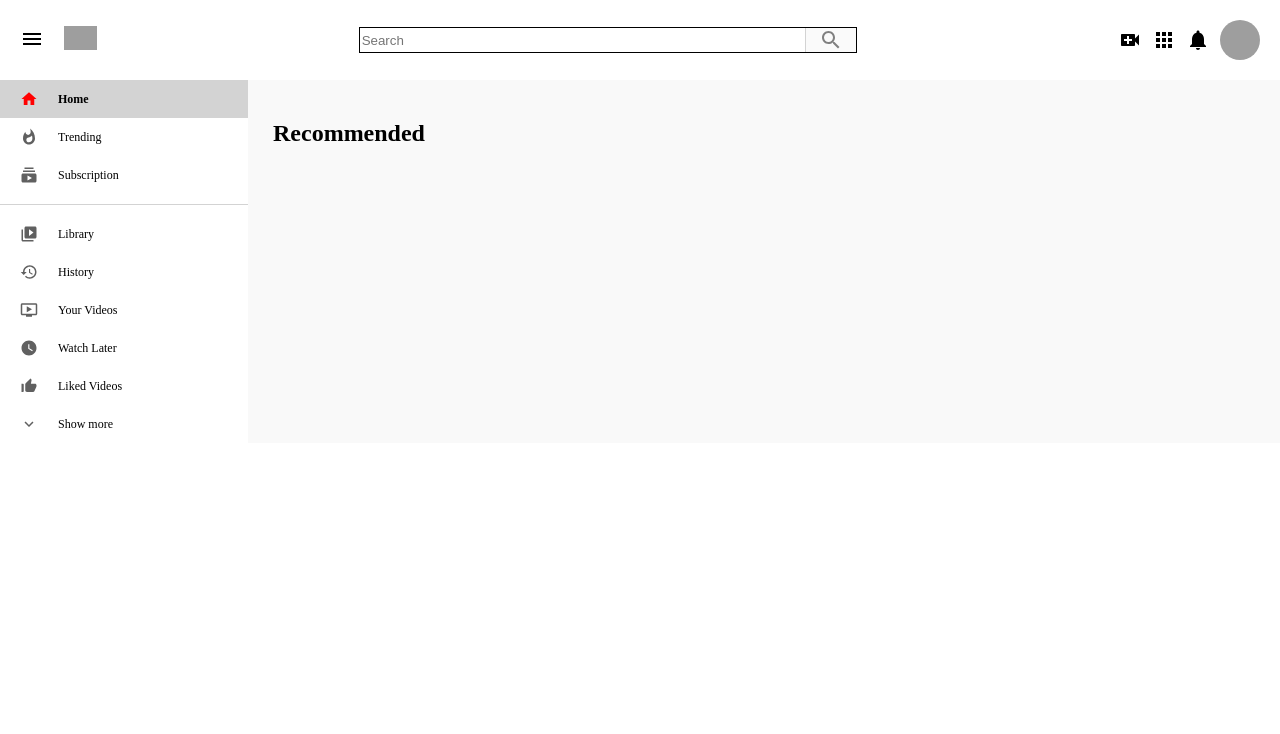
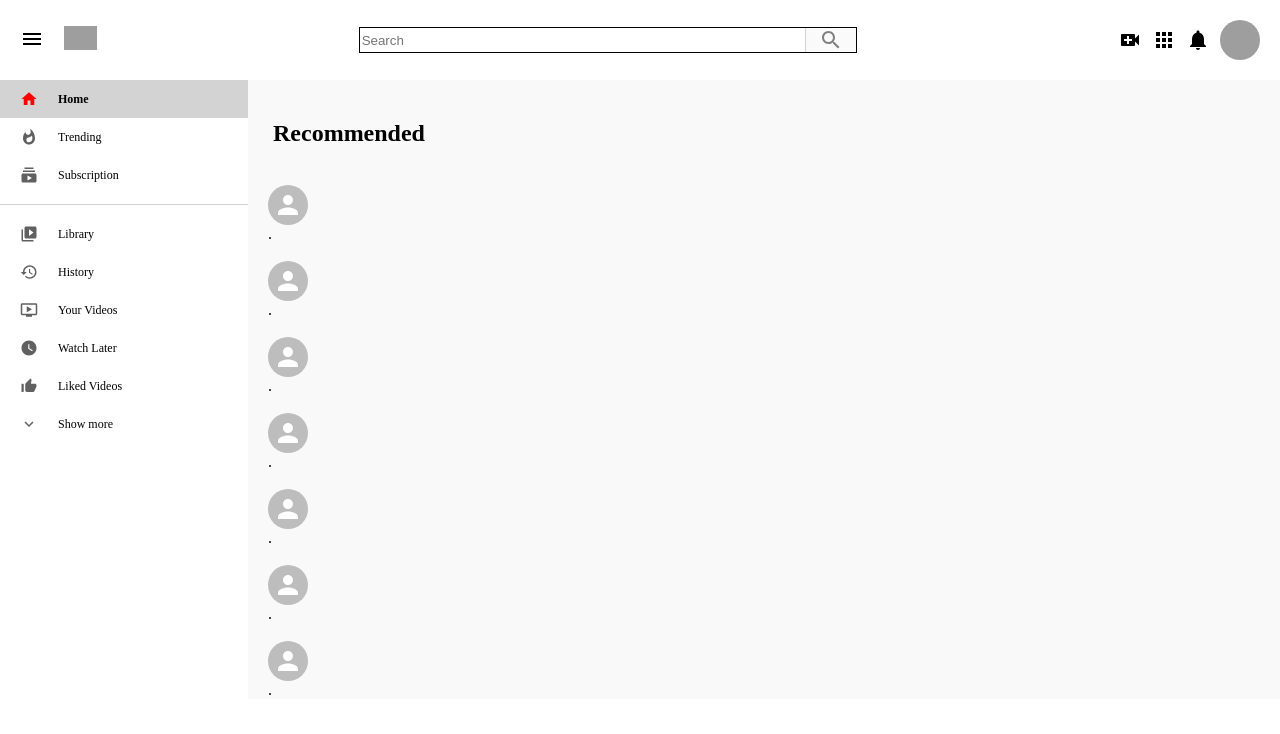
Before and after one commit to Surajvatsya/Youtube-Clone, a React (Create React App) app: page / in a window 1280 px wide. Shown: the top 734 px of the page. Built offline with nearby package versions, Linux system fonts and the light colour scheme; grey boxes are pictures that could not be loaded.

Commit message:
videocard added

```diff
--- a/src/RecommendedVideos.js
+++ b/src/RecommendedVideos.js
@@ -1,11 +1,21 @@
 import React from 'react'
 import './RecommendedVideos.css'
+import VideoCard from './VideoCard.js'
+
 function RecommendedVideos() {
   return (
     <div className="recommendedVideos">
       <h2>Recommended</h2>
 
-
+      <div className="recommendedVideos__videos">
+        <VideoCard />
+        <VideoCard />
+        <VideoCard />
+        <VideoCard />
+        <VideoCard />
+        <VideoCard />
+        <VideoCard />
+      </div>
 
     </div>
   )
--- /dev/null
+++ b/src/VideoCard.js
@@ -0,0 +1,24 @@
+//rfce
+
+import React from 'react'
+import Avatar from '@mui/material/Avatar';
+function VideoCard({ image, title, channel, timestamp, channelImage, views }) {
+  return (
+    <div className="videoCard">
+      <img src={image} alt="" />
+      <div className="videoCard__info">
+        <Avatar className="videoCard__avatar" alt={channel} src={channelImage} />
+        <div className="video__text">
+          <h4>{title}</h4>
+          <p>{channel}</p>
+          <p>
+            {views} . {timestamp}
+          </p>
+
+        </div>
+      </div>
+    </div>
+  )
+}
+
+export default VideoCard
```
